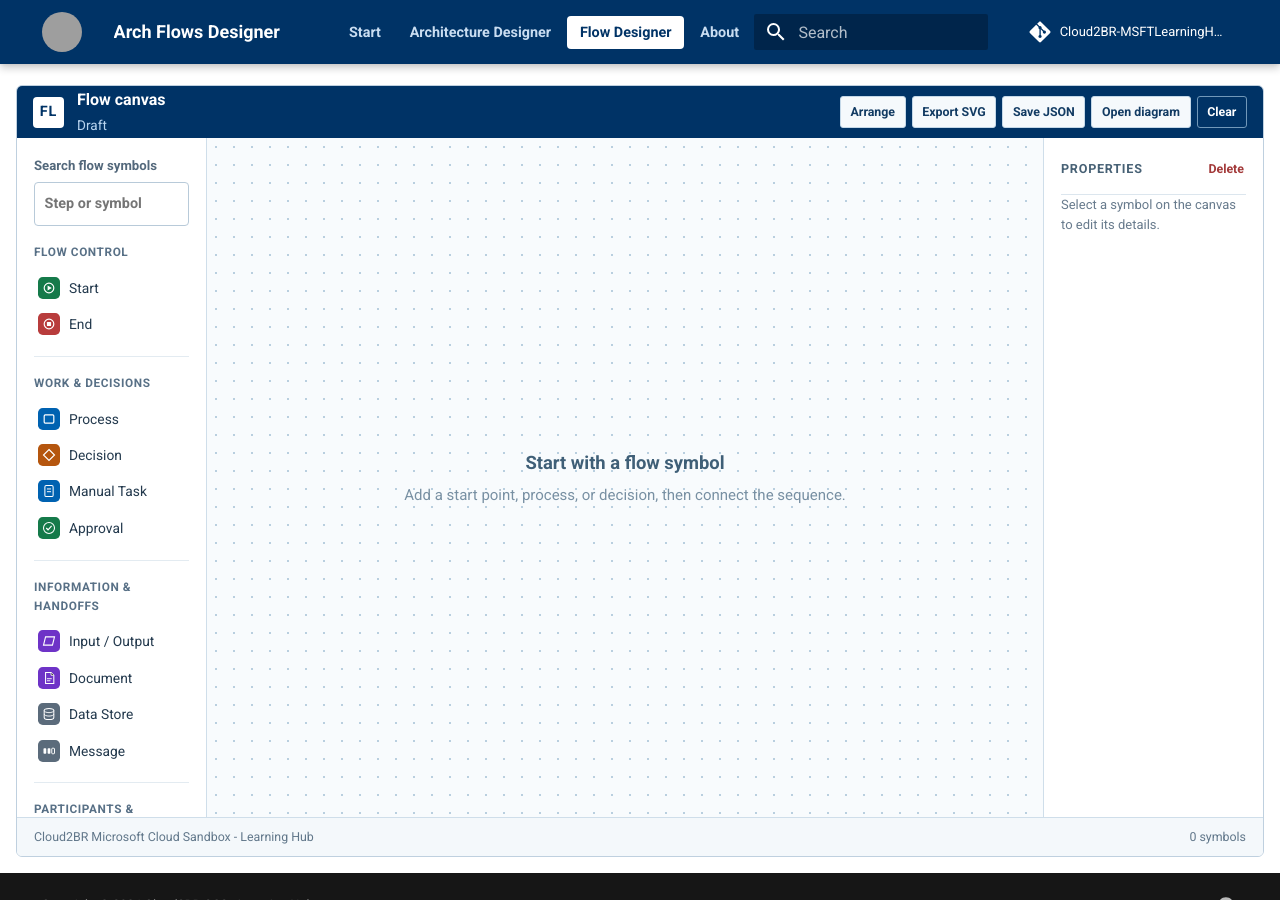
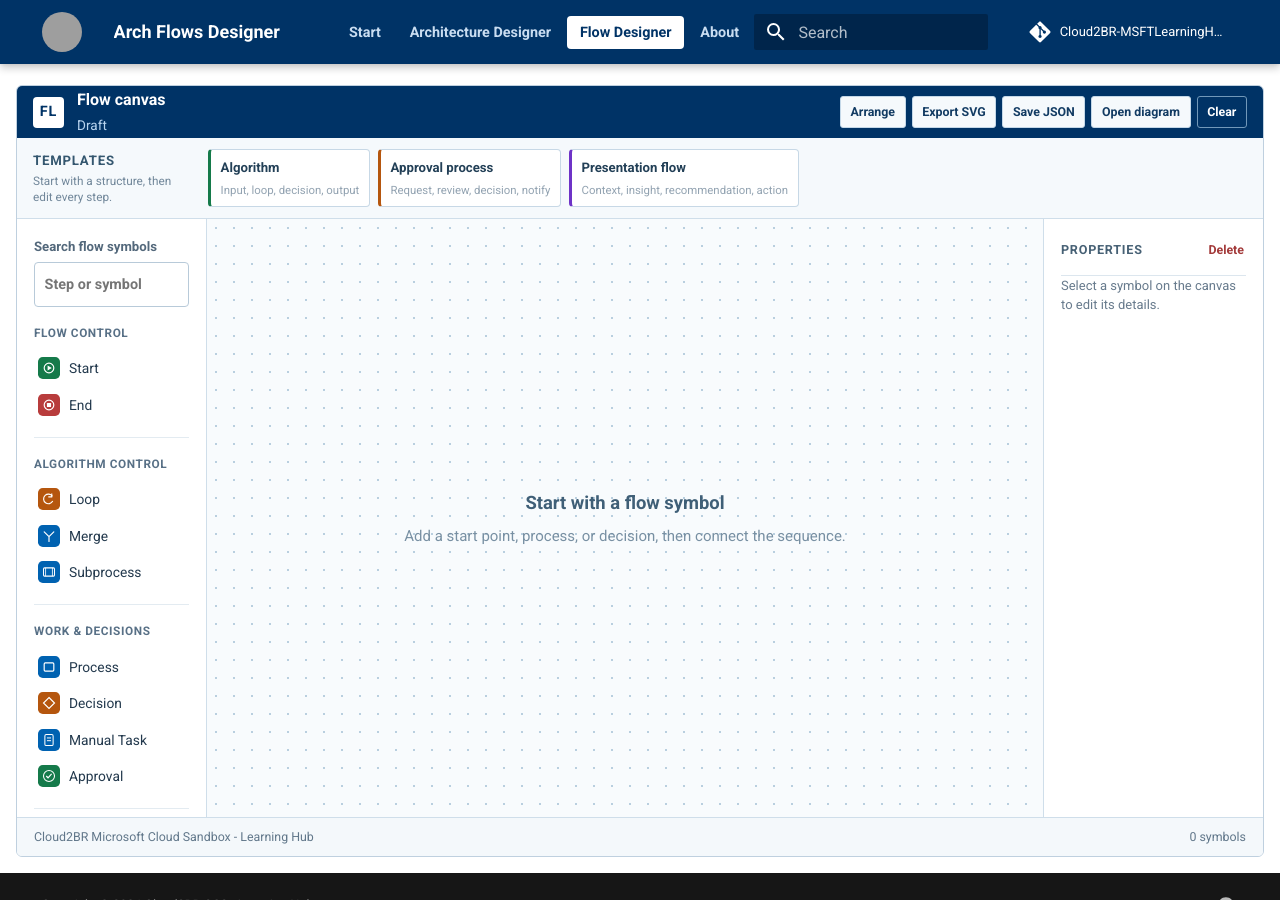
Before and after one commit to Cloud2BR-MSFTLearningHub/arch-flows-designer, an MkDocs documentation site: the page built from docs/flow-designer.md, in a window 1280 px wide and 900 px high. Built offline with MkDocs 1.6.1 and Material for MkDocs 9.7.7, drawn with Linux system fonts in a browser that asks for light colours; comment, search, counter and statistics services are not loaded; grey boxes are pictures that could not be loaded.

Commit message:
Add editable flow templates

```diff
--- a/docs/assets/css/custom.css
+++ b/docs/assets/css/custom.css
@@ -141,6 +141,19 @@
 .tool-button:focus-visible, .connect-button:focus-visible { outline: 2px solid #79bdec; outline-offset: 2px; }
 .tool-button--danger { background: transparent; border-color: #7198b9; color: #fff; }
 .tool-button--danger:hover { background: #6b1d1d; border-color: #f0b1b1; color: #fff; }
+.template-shelf { align-items: center; background: #f5f9fc; border-bottom: 1px solid #cfdeea; display: flex; gap: 1rem; padding: .55rem .8rem; }
+.template-shelf__label { flex: 0 0 155px; }
+.template-shelf__label strong, .template-shelf__label span { display: block; }
+.template-shelf__label strong { color: #34576f; font-size: .66rem; letter-spacing: .06em; text-transform: uppercase; }
+.template-shelf__label span { color: #71879a; font-size: .59rem; line-height: 1.35; margin-top: .13rem; }
+.template-list { display: flex; gap: .4rem; min-width: 0; overflow-x: auto; }
+.template-button { background: #fff; border: 1px solid #c7d8e6; border-left: 3px solid #157a4a; border-radius: 4px; color: #234057; cursor: pointer; font: inherit; min-width: 145px; padding: .35rem .48rem; text-align: left; }
+.template-button:nth-child(2) { border-left-color: #b5560e; }
+.template-button:nth-child(3) { border-left-color: #6e33c7; }
+.template-button span, .template-button small { display: block; }
+.template-button span { font-size: .66rem; font-weight: 800; }
+.template-button small { color: #6e8497; font-size: .57rem; margin-top: .12rem; }
+.template-button:hover { background: #eaf4fb; border-color: #8eb8d6; }
 .designer-workspace { background: #eaf2f8; display: grid; flex: 1; grid-template-columns: 190px minmax(620px, 1fr) 220px; min-height: 0; }
 .asset-panel, .inspector-panel { background: #fff; overflow-y: auto; padding: .85rem; position: relative; scrollbar-width: thin; scrollbar-color: #b7cbdd transparent; z-index: 3; }
 .asset-panel { border-right: 1px solid #cfdeea; }
@@ -177,5 +190,5 @@
 .connect-button:hover { background: var(--brand-blue-hover); }
 .designer-footer { background: #f4f8fb; border-top: 1px solid #cfdeea; color: #61778a; display: flex; font-size: .62rem; justify-content: space-between; padding: .45rem .85rem; }
 @media screen and (max-width: 76.25em) { .designer-workspace { grid-template-columns: 170px minmax(430px, 1fr) 195px; } }
-@media screen and (max-width: 58rem) { .designer-toolbar { align-items: flex-start; flex-direction: column; padding: .7rem; } .toolbar-actions { justify-content: flex-start; } .designer-workspace { grid-template-columns: 150px minmax(260px, 1fr); } .inspector-panel { display: none; } }
+@media screen and (max-width: 58rem) { .designer-toolbar { align-items: flex-start; flex-direction: column; padding: .7rem; } .toolbar-actions { justify-content: flex-start; } .template-shelf { align-items: flex-start; flex-direction: column; gap: .4rem; } .template-shelf__label { flex: none; } .template-list { max-width: 100%; width: 100%; } .designer-workspace { grid-template-columns: 150px minmax(260px, 1fr); } .inspector-panel { display: none; } }
 @media screen and (max-width: 38rem) { .md-main__inner:has(#designer) { padding: .4rem; } .designer-shell { height: auto; min-height: 0; } .designer-workspace { display: block; } .asset-panel { border-bottom: 1px solid #cfdeea; border-right: 0; } .asset-category { display: inline-block; margin-right: .7rem; vertical-align: top; width: 29%; } .asset-hint { display: none; } .diagram-stage { height: 520px; } .designer-footer { flex-direction: column; gap: .2rem; } }
--- a/docs/assets/js/designer.js
+++ b/docs/assets/js/designer.js
@@ -67,6 +67,7 @@ document.addEventListener("DOMContentLoaded", () => {
   ];
   const flowCategories = [
     ["Flow", "Flow control"],
+    ["Algorithm", "Algorithm control"],
     ["Work", "Work & decisions"],
     ["Information", "Information & handoffs"],
     ["Participants", "Participants & systems"]
@@ -74,6 +75,9 @@ document.addEventListener("DOMContentLoaded", () => {
   const flowAssets = [
     { name: "Start", type: "Start", category: "Flow", icon: "flowstart" },
     { name: "End", type: "End", category: "Flow", icon: "flowend" },
+    { name: "Loop", type: "Loop", category: "Algorithm", icon: "flowloop" },
+    { name: "Merge", type: "Merge", category: "Algorithm", icon: "flowmerge" },
+    { name: "Subprocess", type: "Subprocess", category: "Algorithm", icon: "flowsubprocess" },
     { name: "Process", type: "Process", category: "Work", icon: "flowprocess" },
     { name: "Decision", type: "Decision", category: "Work", icon: "flowdecision" },
     { name: "Manual Task", type: "Task", category: "Work", icon: "flowtask" },
@@ -112,6 +116,29 @@ document.addEventListener("DOMContentLoaded", () => {
   function uid() { return `node-${Date.now()}-${Math.random().toString(16).slice(2)}`; }
   function nodeById(id) { return diagram.nodes.find((node) => node.id === id); }
   function markDirty(message = "Unsaved changes") { status.textContent = message; }
+  function flowNode(label, type, icon, x, y) { return { id: uid(), label, type, icon, environment: "Production", notes: "", x, y }; }
+  const flowTemplates = {
+    algorithm: [
+      ["Start", "Start", "flowstart"], ["Read input", "Input or output", "flowinput"], ["More items?", "Decision", "flowdecision"], ["Process next item", "Loop", "flowloop"], ["End", "End", "flowend"]
+    ],
+    approval: [
+      ["Start", "Start", "flowstart"], ["Submit request", "Process", "flowprocess"], ["Review request", "Task", "flowtask"], ["Approved?", "Decision", "flowdecision"], ["End", "End", "flowend"]
+    ],
+    presentation: [
+      ["Start", "Start", "flowstart"], ["Set the context", "Process", "flowprocess"], ["Present the insight", "Document", "flowdocument"], ["Make the recommendation", "Approval", "flowapproval"], ["End", "End", "flowend"]
+    ]
+  };
+  function applyFlowTemplate(templateName) {
+    const template = flowTemplates[templateName];
+    if (!template) return;
+    const centerX = Math.max(44, stage.clientWidth / 2 - NODE_W / 2);
+    diagram = { version: 1, nodes: template.map(([label, type, icon], index) => flowNode(label, type, icon, centerX, 22 + index * 112)), edges: [] };
+    diagram.nodes.slice(0, -1).forEach((node, index) => diagram.edges.push({ id: uid(), from: node.id, to: diagram.nodes[index + 1].id }));
+    selectedId = diagram.nodes[0].id;
+    connectingFrom = null;
+    markDirty("Template loaded - edit any step");
+    render();
+  }
   function renderPalette(query = "") {
     const catalog = document.querySelector("#asset-catalog");
     const emptyMessage = document.querySelector("#catalog-empty");
@@ -250,6 +277,7 @@ document.addEventListener("DOMContentLoaded", () => {
   });
   stage.addEventListener("click", () => { if (!connectingFrom) { selectedId = null; render(); } });
   document.querySelector("#asset-search").addEventListener("input", (event) => renderPalette(event.target.value));
+  document.querySelectorAll("[data-template]").forEach((button) => button.addEventListener("click", () => applyFlowTemplate(button.dataset.template)));
   function arrangeDiagram() {
     if (!diagram.nodes.length) return;
 
--- a/docs/assets/js/icons.js
+++ b/docs/assets/js/icons.js
@@ -15,6 +15,9 @@ window.ArchIcons = (function () {
     flowapproval: { c: "#157A4A", s: `<circle cx="16" cy="16" r="8" fill="none" stroke="#fff" stroke-width="1.5"/><path d="M12 16l2.6 2.6 5.2-5.6" fill="none" stroke="#fff" stroke-width="1.7"/>` },
     flowinput: { c: "#6E33C7", s: `<path d="M11 10h13l-3 12H8z" fill="none" stroke="#fff" stroke-width="1.6"/>` },
     flowdocument: { c: "#6E33C7", s: `<path d="M11 8h8l4 4v12H11z" fill="none" stroke="#fff" stroke-width="1.5"/><path d="M19 8v4h4M13 17h7M13 20h5" stroke="#fff" stroke-width="1.3"/>` },
+    flowloop: { c: "#B5560E", s: `<path d="M21 12a7 7 0 10.4 7" fill="none" stroke="#fff" stroke-width="1.7"/><path d="M20 8v5h-5" fill="none" stroke="#fff" stroke-width="1.7" stroke-linejoin="round"/>` },
+    flowmerge: { c: "#0062B1", s: `<path d="M9 10l7 7 7-7M16 17v7" fill="none" stroke="#fff" stroke-width="1.7" stroke-linecap="round" stroke-linejoin="round"/>` },
+    flowsubprocess: { c: "#0062B1", s: `<rect x="8" y="10" width="16" height="12" rx="1.5" fill="none" stroke="#fff" stroke-width="1.5"/><path d="M11 10v12M21 10v12" stroke="#fff" stroke-width="1.2"/>` },
     // Compute
     appservice: { c: "#0078D4", s: `<circle cx="16" cy="16" r="8" fill="none" stroke="#fff" stroke-width="1.6"/><path d="M8 16h16M16 8c3 2.5 3 13.5 0 16M16 8c-3 2.5-3 13.5 0 16" fill="none" stroke="#fff" stroke-width="1.3"/>` },
     functions: { c: "#0062B1", s: `<path d="M18 7l-7 10h4l-2 8 8-11h-4z" fill="#fff"/>` },
--- a/docs/flow-designer.md
+++ b/docs/flow-designer.md
@@ -19,6 +19,14 @@ Last updated: 2026-07-31
       <button class="tool-button" type="button" id="load-diagram">Open diagram</button>
       <input id="load-input" type="file" accept="application/json,.json,.drawio,.dio,.xml,text/xml,application/xml" hidden>
       <button class="tool-button tool-button--danger" type="button" id="clear-diagram">Clear</button>
+    </div>
+  </section>
+  <section class="template-shelf" aria-label="Flow templates">
+    <div class="template-shelf__label"><strong>Templates</strong><span>Start with a structure, then edit every step.</span></div>
+    <div class="template-list">
+      <button class="template-button" type="button" data-template="algorithm"><span>Algorithm</span><small>Input, loop, decision, output</small></button>
+      <button class="template-button" type="button" data-template="approval"><span>Approval process</span><small>Request, review, decision, notify</small></button>
+      <button class="template-button" type="button" data-template="presentation"><span>Presentation flow</span><small>Context, insight, recommendation, action</small></button>
     </div>
   </section>
   <div class="designer-workspace">
```
